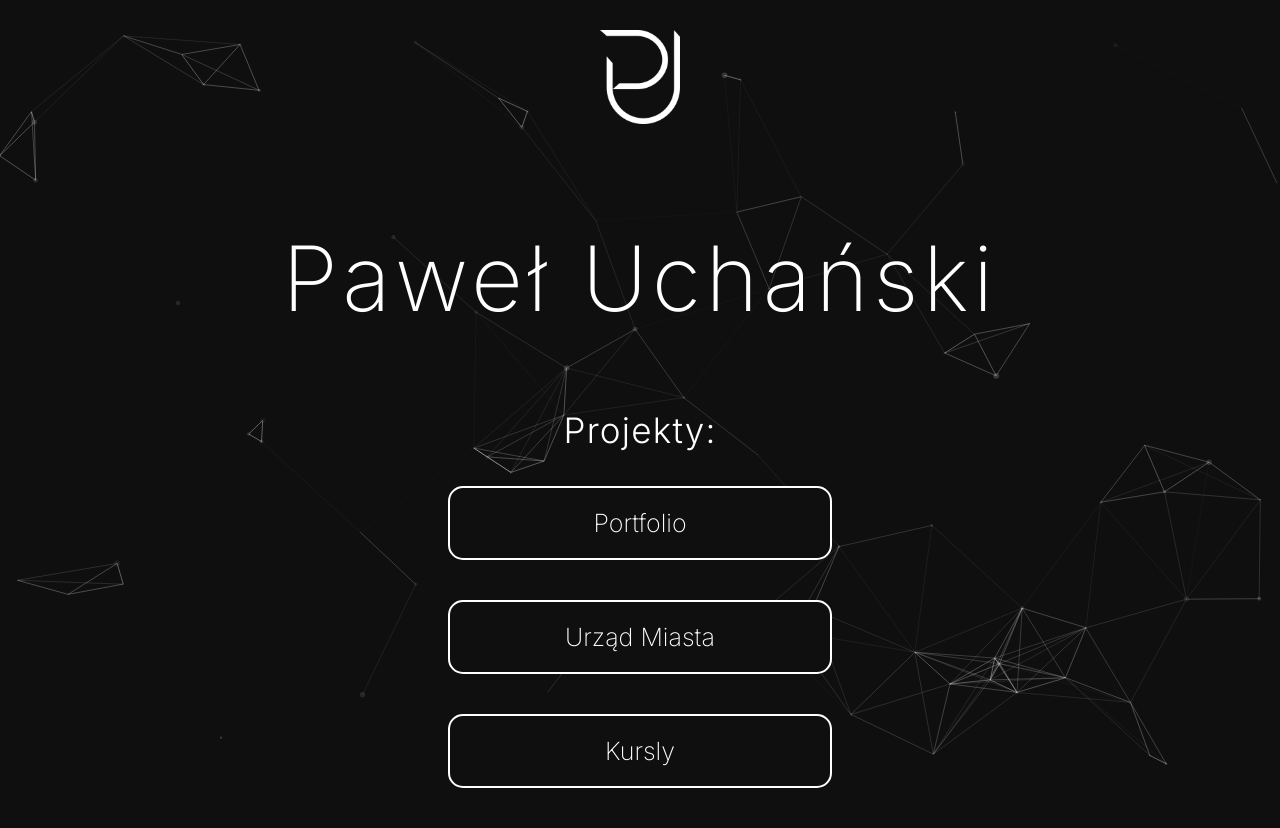
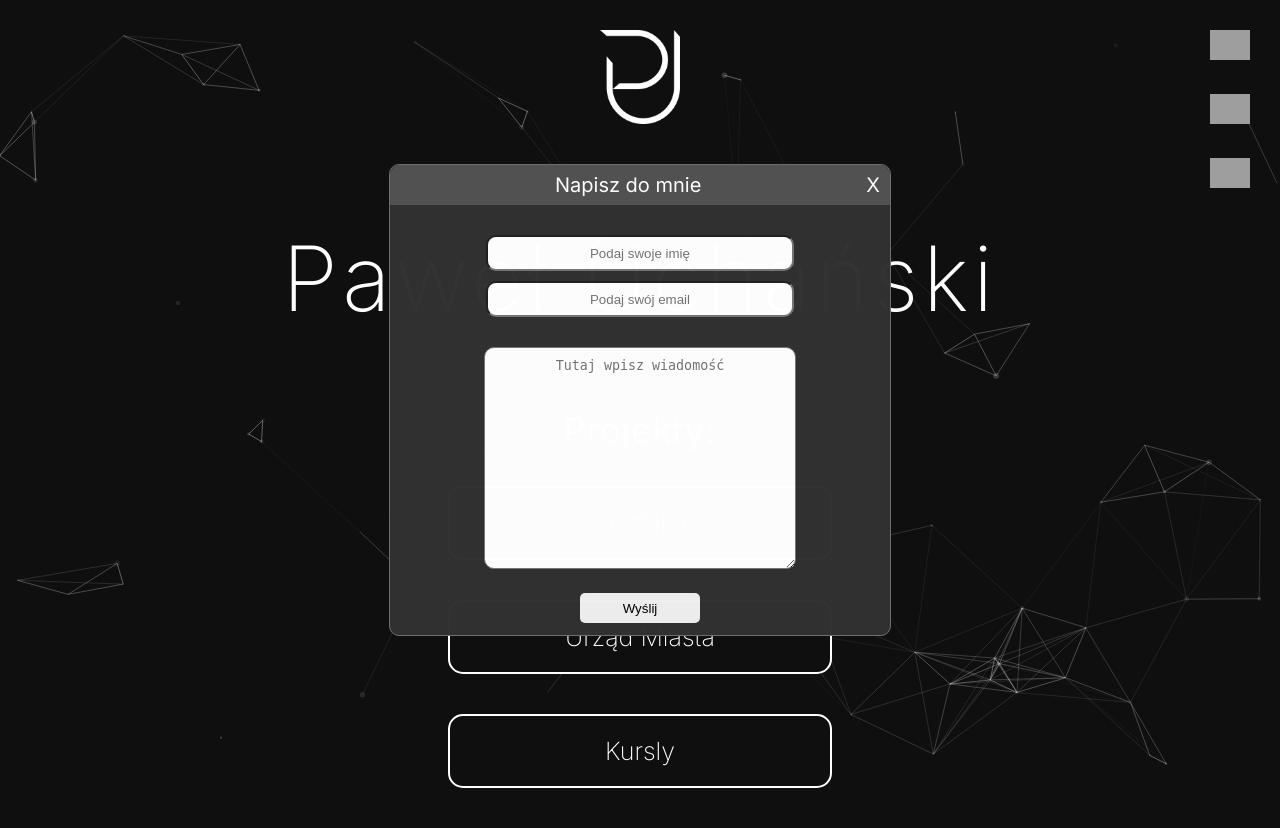
Before and after one commit to Pawelele/Main-site, a PHP site: page / in a window 1280 px wide. Run offline with PHP 8.4, Linux system fonts and the light colour scheme; grey boxes are pictures that could not be loaded.

Commit message:
Add menu with links and message popup

```diff
--- a/index.html
+++ b/index.html
@@ -14,15 +14,35 @@
 		<link rel="preconnect" href="https://fonts.gstatic.com">
 		<link href="https://fonts.googleapis.com/css2?family=Inter:wght@100;200;300;400;500;600;700;800;900&display=swap" rel="stylesheet">
 		<!-- Czcionka end -->
+        <!-- Particles -->
+        <script src="js/particles.js" defer></script>
+        <script src="https://cdn.jsdelivr.net/particles.js/2.0.0/particles.min.js"></script>
+        <!-- Particles end -->
 
-        <script src="js/particles.js" defer></script>
-        <!-- particles.js lib - https://github.com/VincentGarreau/particles.js -->
-        <script src="https://cdn.jsdelivr.net/particles.js/2.0.0/particles.min.js"></script>
     </head>
 
     <body>
         <!-- particles.js container -->
         <div id="particles-js">
+        </div>
+
+        <div class="contact-popup">
+            <div class="contact-up">
+                <span>Napisz do mnie</span>
+                <span id="x">X</span>
+            </div>
+            <form>
+                <input type="text" name="name" class="input" placeholder="Podaj swoje imię"><br>
+                <input type="text" name="email" class="input" placeholder="Podaj swój email"><br>
+                <textarea id="message" placeholder="Tutaj wpisz wiadomość"></textarea><br>
+                <input type="submit" value="Wyślij" id="send_submit">
+            </form>
+        </div>
+
+        <div class="menu">
+            <a href="https://linkedin.com/in/pawel-uchanski" target="_blank"><img src="img/linkedin.png"></a>
+            <a href="https://github.com/Pawelele" target="_blank"><img src="img/github.png"></a>
+            <a href="#"><img src="img/email.png"></a>
         </div>
 
         <div class="site">
--- a/style.css
+++ b/style.css
@@ -3,6 +3,26 @@ body
     background: #0f0f0f;
     margin: 0 auto;
     font-family: 'Inter', sans-serif;
+}
+.menu
+{
+    width: 40px;
+    position: absolute;
+    right: 30px;
+}
+.menu a
+{
+    display: block;
+    margin-bottom: 30px;
+}
+.menu img
+{
+    width: 40px;
+}
+.menu img:hover
+{
+    transform: scale(1.07);
+    transition: cubic-bezier(0.755, 0.05, 0.855, 0.06);
 }
 .logo
 {
@@ -75,6 +95,70 @@ a:visited
     height: 95%;
 }
 
+/* Popup */
+.contact-popup
+{
+    position: absolute;
+    margin-left: auto;
+    margin-right: auto;
+    margin-top: auto;
+    margin-bottom: auto;
+    left: 0;
+    right: 0;
+    top: 0;
+    bottom: 0;
+    z-index: 99;
+    width: 500px;
+    height: 470px;
+    background: #313131;
+    border: 1px solid #707070;
+    border-radius: 10px;
+    opacity: 0.99;
+    text-align: center;
+}
+.contact-up
+{
+    width: 500px;
+    height: 40px;
+    background: #525252;
+    color: white;
+    text-align: center;
+    font-size: 20px;
+    line-height: 40px;
+    border-radius: 10px 10px 0px 0px;
+    margin-bottom: 30px;
+}
+#x
+{
+    float: right;
+    margin-right: 10px;
+}
+.input
+{
+    width: 300px;
+    height: 30px;
+    border-radius: 10px;
+    margin-bottom: 10px;
+    text-align: center;
+}
+#message
+{
+    margin-top: 20px;
+    height: 200px;
+    width: 290px;
+    border-radius: 10px;
+    text-align: center;
+    padding: 10px;
+}
+#send_submit
+{
+    height: 30px;
+    width: 120px;
+    margin-top: 20px;
+    border-radius: 5px;
+    border: none;
+}
+/* popup end */
 
 
 @media (max-width: 575px)
```
